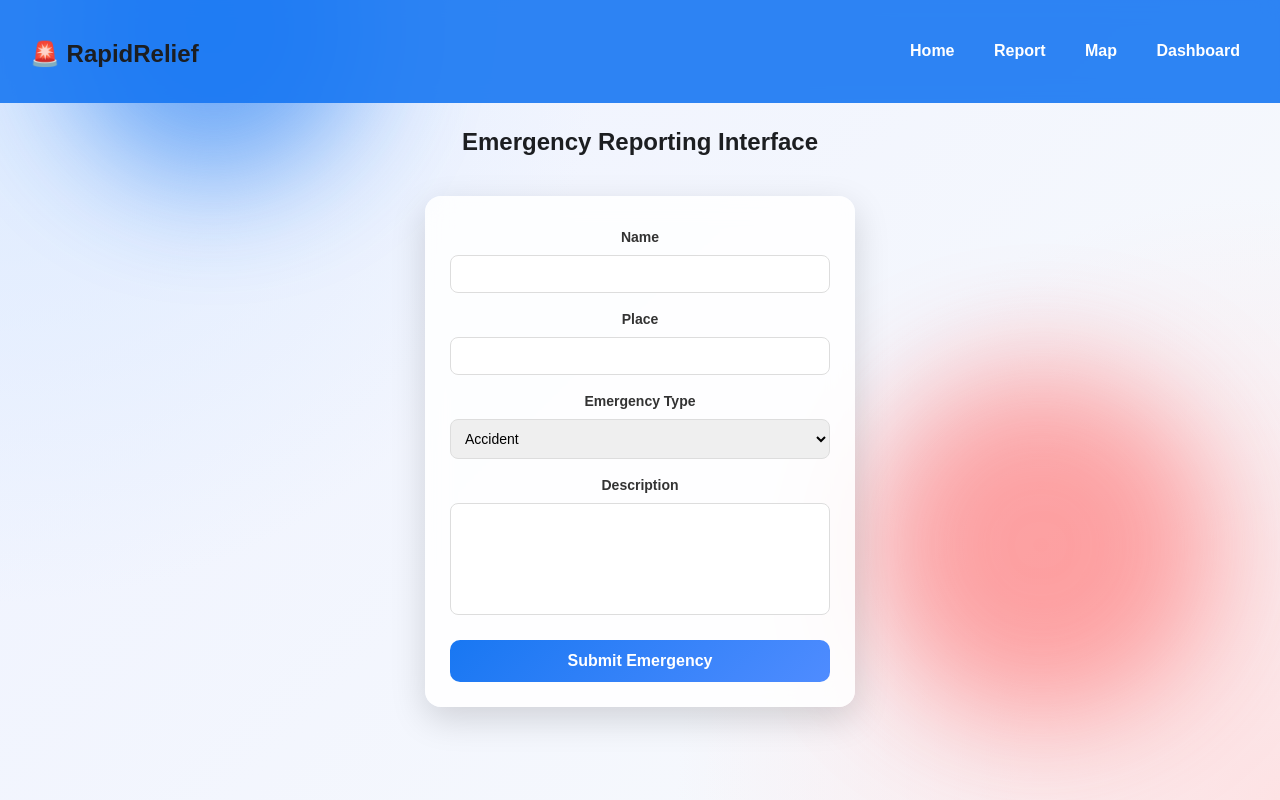
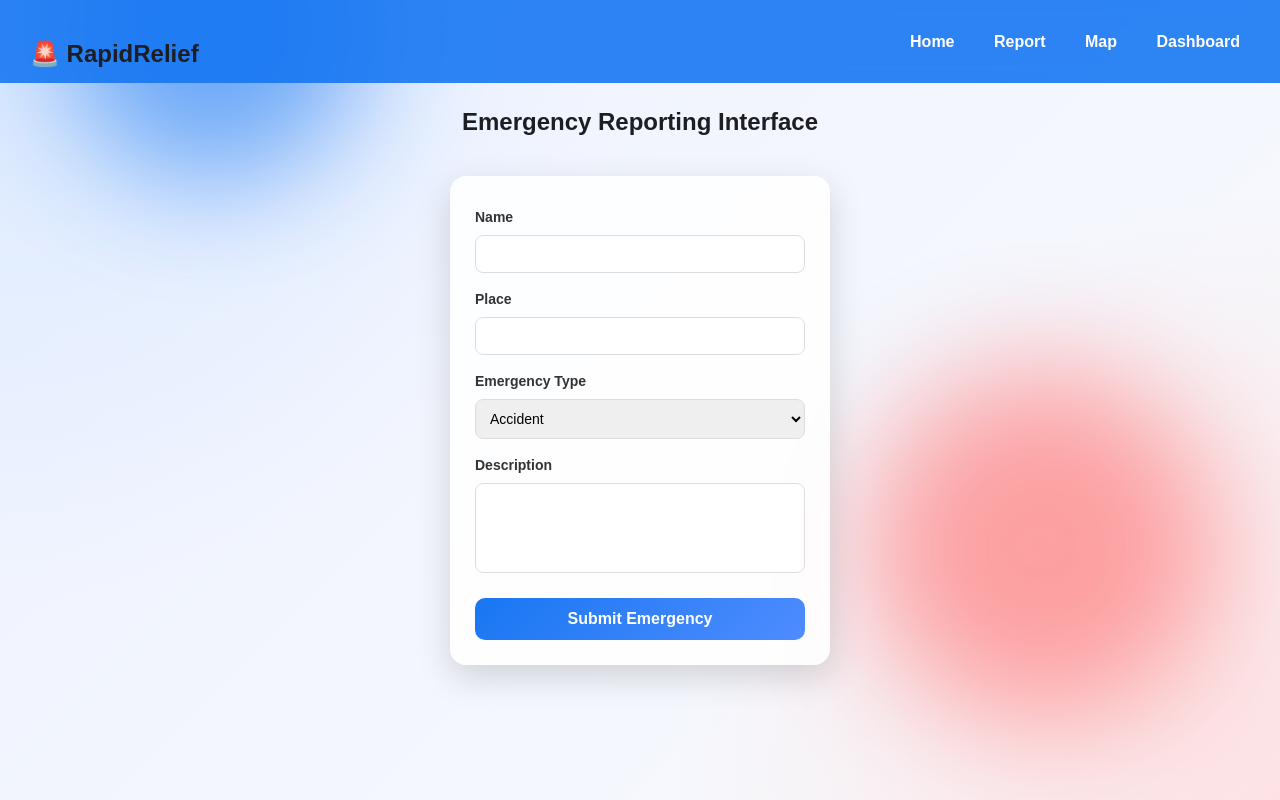
Before and after one commit to shireenriza5-cpu/rapidrelief-ai-platform, a plain HTML site: page report.html in a window 1280 px wide. Drawn offline with Linux system fonts and the light colour scheme.

Commit message:
Refactor CSS with global reset and improved styles

```diff
--- a/style.css
+++ b/style.css
@@ -1,14 +1,19 @@
 /* =========================
    GLOBAL RESET
 ========================= */
+*{
+margin:0;
+padding:0;
+box-sizing:border-box;
+}
+
 body{
-margin:0;
-font-family:Arial;
+font-family:Arial, sans-serif;
 color:white;
 text-align:center;
 overflow-x:hidden;
 
-/* PREMIUM ANIMATED GRADIENT */
+/* SMOOTH GRADIENT */
 background: linear-gradient(270deg, #2c003e, #5f0a87, #a4508b, #6a11cb);
 background-size: 800% 800%;
 animation: gradientShift 15s ease infinite;
@@ -28,9 +33,8 @@ width:100%;
 height:100%;
 z-index:-1;
 
-/* FLOATING BUBBLES */
 background-image:
-radial-gradient(circle at 20% 30%, rgba(255,255,255,0.25) 6px, transparent 7px),
+radial-gradient(circle at 20% 30%, rgba(255,255,255,0.2) 6px, transparent 7px),
 radial-gradient(circle at 70% 60%, rgba(255,255,255,0.15) 10px, transparent 11px),
 radial-gradient(circle at 40% 80%, rgba(255,255,255,0.2) 8px, transparent 9px),
 radial-gradient(circle at 80% 20%, rgba(255,255,255,0.18) 12px, transparent 13px);
@@ -54,7 +58,7 @@ animation: bubblesMove 25s linear infinite;
 }
 
 /* =========================
-   NAVBAR (ALL PAGES)
+   NAVBAR
 ========================= */
 
 .navbar{
@@ -63,7 +67,10 @@ justify-content:space-between;
 align-items:center;
 padding:15px 30px;
 background:rgba(0,0,0,0.35);
-backdrop-filter:blur(8px);
+backdrop-filter:blur(10px);
+position:sticky;
+top:0;
+z-index:1000;
 }
 
 .navbar a{
@@ -73,6 +80,7 @@ text-decoration:none;
 font-weight:bold;
 padding:6px 10px;
 border-radius:6px;
+transition:0.2s;
 }
 
 .navbar a:hover{
@@ -80,7 +88,7 @@ background:rgba(255,255,255,0.2);
 }
 
 /* =========================
-   HERO SECTION (INDEX)
+   HERO
 ========================= */
 
 .hero{
@@ -89,15 +97,17 @@ padding:90px 20px;
 
 .hero h1{
 font-size:42px;
+margin-bottom:10px;
 }
 
 .hero p{
 max-width:700px;
 margin:auto;
+opacity:0.9;
 }
 
 /* =========================
-   BUTTONS (INDEX)
+   BUTTONS
 ========================= */
 
 .buttons{
@@ -119,12 +129,12 @@ transition:0.3s;
 .btn3{background:#845ec2;color:white;}
 
 .buttons button:hover{
-transform:scale(1.1);
-box-shadow:0 10px 20px rgba(0,0,0,0.2);
+transform:scale(1.08);
+box-shadow:0 10px 20px rgba(0,0,0,0.3);
 }
 
 /* =========================
-   FEATURES CARDS
+   FEATURES
 ========================= */
 
 .features{
@@ -136,11 +146,11 @@ margin-top:60px;
 }
 
 .card{
-background:rgba(255,255,255,0.2);
+background:rgba(255,255,255,0.15);
 padding:25px;
 border-radius:15px;
 width:240px;
-backdrop-filter:blur(5px);
+backdrop-filter:blur(8px);
 transition:0.3s;
 }
 
@@ -161,22 +171,33 @@ flex-wrap:wrap;
 }
 
 .stat{
-background:rgba(0,0,0,0.25);
+background:rgba(0,0,0,0.3);
 padding:20px;
 border-radius:12px;
 width:160px;
 }
 
 /* =========================
-   FORM (REPORT PAGE)
+   FORM (FIXED VISIBILITY)
 ========================= */
 
 .form{
-width:320px;
+width:360px;
 margin:40px auto;
+padding:25px;
+background:rgba(255,255,255,0.9);  /* ✅ FIX */
+border-radius:16px;
+box-shadow:0 12px 35px rgba(0,0,0,0.2);
 display:flex;
 flex-direction:column;
-gap:10px;
+gap:12px;
+color:black; /* ✅ TEXT FIX */
+}
+
+.form label{
+font-weight:bold;
+font-size:14px;
+text-align:left;
 }
 
 .form input,
@@ -184,8 +205,14 @@ gap:10px;
 .form select{
 padding:10px;
 border-radius:8px;
-border:none;
+border:1px solid #ccc;
 outline:none;
+font-size:14px;
+}
+
+.form textarea{
+resize:none;
+height:90px;
 }
 
 .form button{
@@ -194,19 +221,31 @@ background:#ff4b5c;
 color:white;
 border:none;
 cursor:pointer;
-border-radius:8px;
+border-radius:10px;
+font-weight:bold;
+transition:0.2s;
 }
 
 .form button:hover{
-opacity:0.9;
+transform:translateY(-2px);
 }
 
-/* SUCCESS MESSAGE */
+/* SUCCESS */
 .success{
 display:none;
 margin-top:10px;
-color:#00ff99;
+color:green;
 font-weight:bold;
+}
+
+/* =========================
+   MAP FIX (VERY IMPORTANT)
+========================= */
+
+#map{
+height:100vh;
+width:100%;
+z-index:1;
 }
 
 /* =========================
@@ -221,14 +260,14 @@ background:white;
 padding:12px;
 border-radius:10px;
 box-shadow:0 5px 15px rgba(0,0,0,0.3);
-z-index:5;
+z-index:500;
 width:220px;
 font-size:14px;
 color:black;
 }
 
 /* =========================
-   CHATBOT (UNIFIED)
+   CHATBOT
 ========================= */
 
 .chat-btn{
@@ -242,6 +281,7 @@ padding:15px 20px;
 border-radius:30px;
 cursor:pointer;
 font-weight:bold;
+z-index:1000;
 }
 
 .chatbox{
@@ -255,6 +295,7 @@ color:black;
 padding:15px;
 border-radius:12px;
 box-shadow:0 10px 25px rgba(0,0,0,0.3);
+z-index:1000;
 }
 
 #chatlog{
@@ -279,11 +320,11 @@ cursor:pointer;
 }
 
 /* =========================
-   DASHBOARD ALERTS
+   DASHBOARD
 ========================= */
 
 .alert{
-background:rgba(255,255,255,0.15);
+background:rgba(255,255,255,0.2);
 padding:15px;
 margin:10px;
 border-radius:10px;
```
